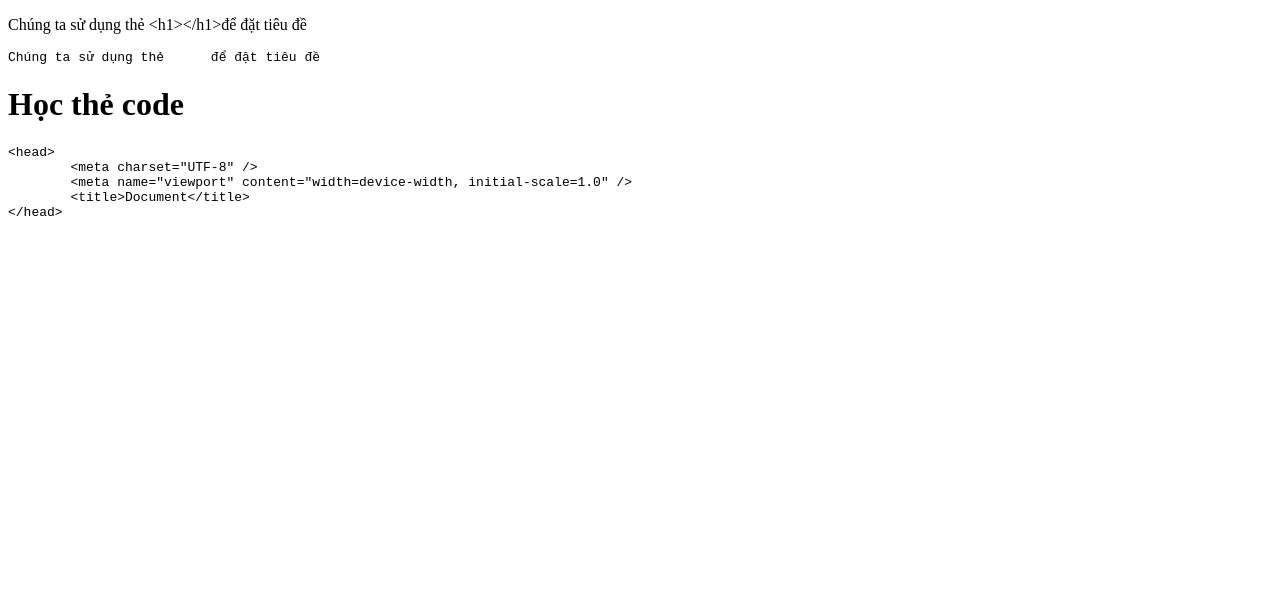
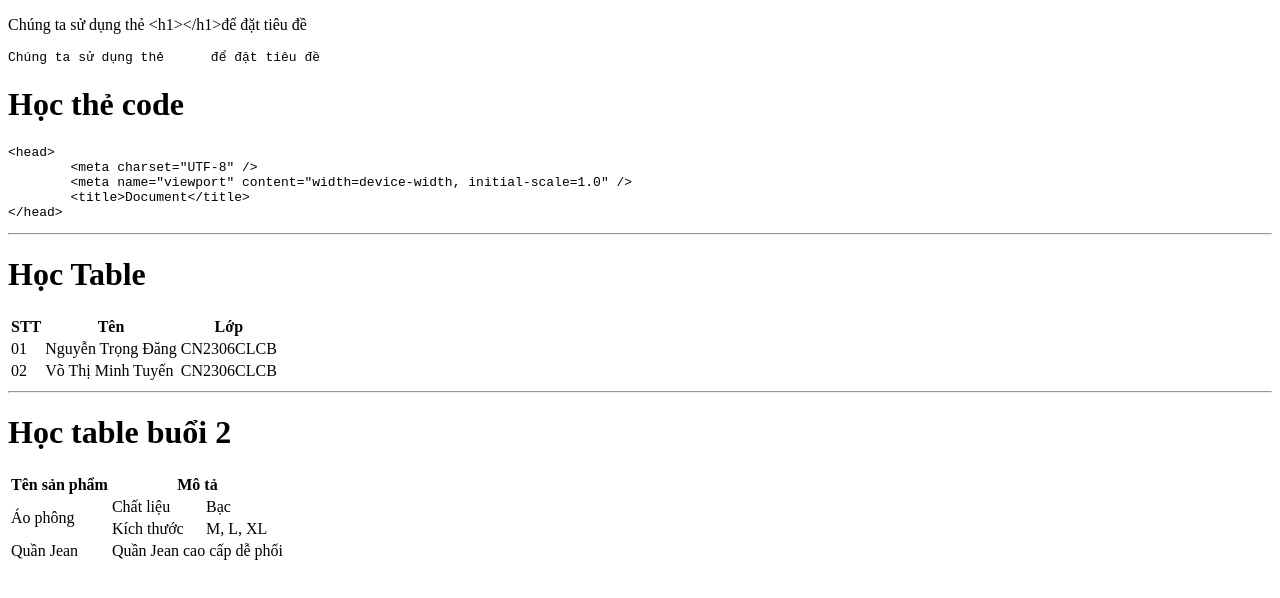
Before and after one commit to nguyentrongdang2005/LAPTRINHWEB, a plain HTML site: page index.html in a window 1280 px wide. Drawn offline with Linux system fonts and the light colour scheme.

Commit message:
Sửa đổi nữa

```diff
--- a/index.html
+++ b/index.html
@@ -14,5 +14,49 @@
         &lt;meta name=&quot;viewport&quot; content=&quot;width=device-width, initial-scale=1.0&quot; /&gt;
         &lt;title&gt;Document&lt;/title&gt;
 &lt;/head&gt;</code></pre>
+    <hr />
+    <h1>Học Table</h1>
+    <table>
+      <thead>
+        <tr>
+          <th>STT</th>
+          <th>Tên</th>
+          <th>Lớp</th>
+        </tr>
+      </thead>
+      <tbody>
+        <tr>
+          <td>01</td>
+          <td>Nguyễn Trọng Đăng</td>
+          <td>CN2306CLCB</td>
+        </tr>
+        <tr>
+          <td>02</td>
+          <td>Võ Thị Minh Tuyến</td>
+          <td>CN2306CLCB</td>
+        </tr>
+      </tbody>
+    </table>
+    <hr />
+    <h1>Học table buổi 2</h1>
+    <table>
+      <tr>
+        <th>Tên sản phẩm</th>
+        <th colspan="2">Mô tả</th>
+      </tr>
+      <tr>
+        <td rowspan="2">Áo phông</td>
+        <td>Chất liệu</td>
+        <td>Bạc</td>
+      </tr>
+      <tr>
+        <td>Kích thước</td>
+        <td>M, L, XL</td>
+      </tr>
+      <tr>
+        <td>Quần Jean</td>
+        <td colspan="2">Quần Jean cao cấp dễ phối</td>
+      </tr>
+    </table>
   </body>
 </html>
```
